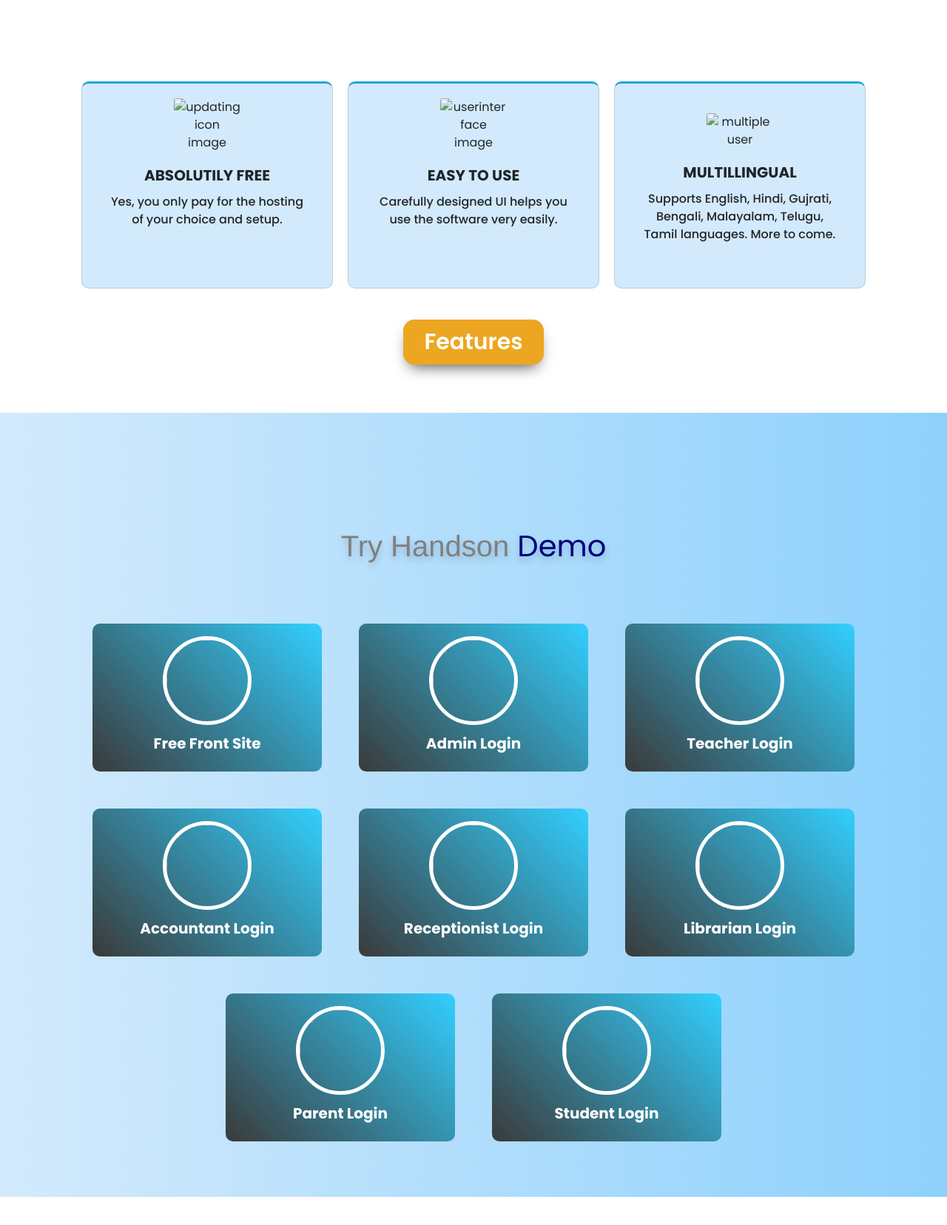
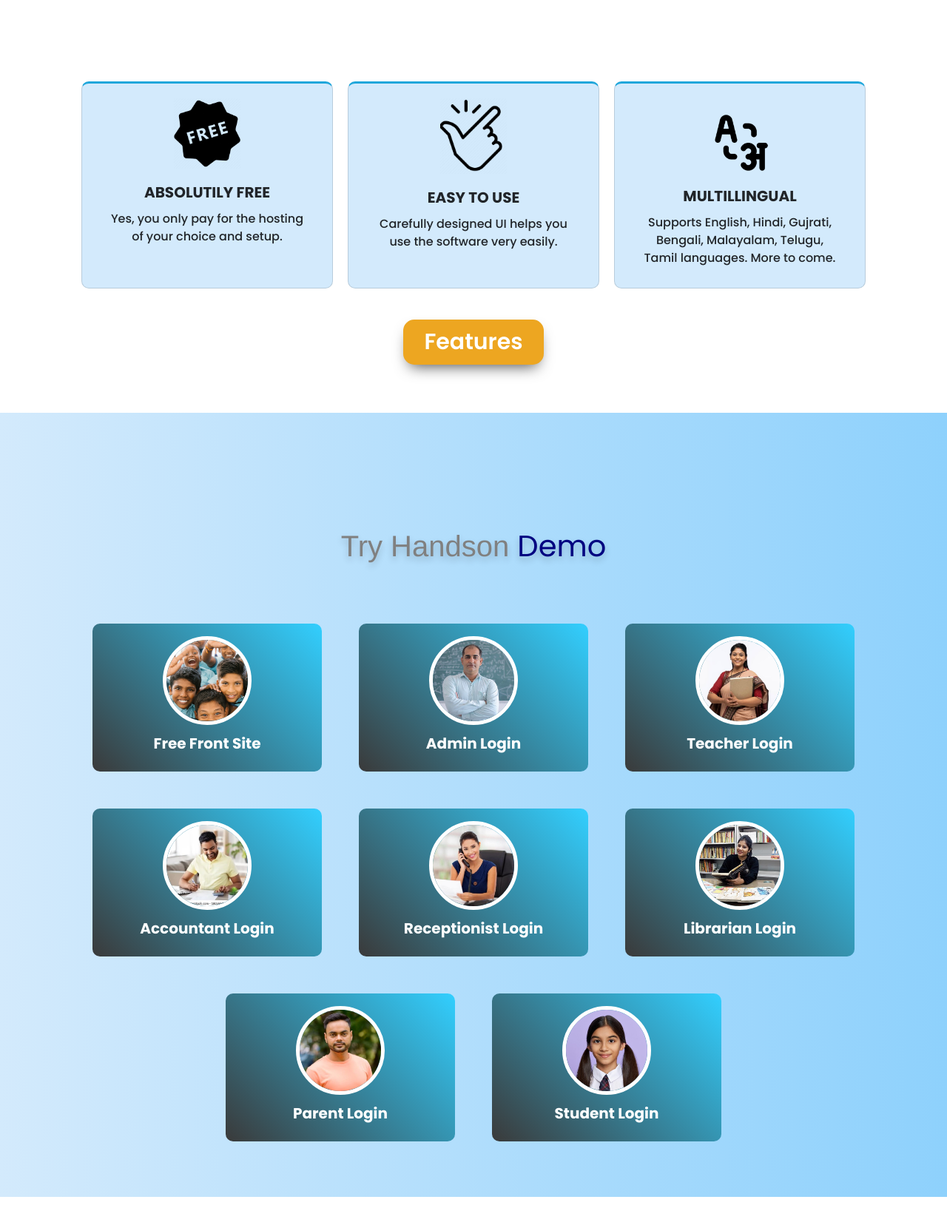
Before and after one commit to Pranjalpatil17/ONU-APP-Educational-website-using-HTML-CSS-JAVASCRIPT, a plain HTML site: page index.html in a window 1280 px wide. Shown: the part 1080-2736 px from the top of the page at 74% size. Drawn offline with nearby package versions, Linux system fonts and the light colour scheme; the site is published under a folder, as on GitHub Pages, so addresses that start at the root find nothing.

Commit message:
Add files via upload

```diff
--- a/index.html
+++ b/index.html
@@ -35,12 +35,12 @@
       <div class="navbar">
         <i class="bx bx-menu"></i>
         <div class="logo">
-          <img src="/images/logo.png" alt="" />
+          <img src="./images/logo.png" alt="" />
         </div>
         <div class="nav-links">
           <div class="sidebar-logo">
             <span class="logo-name">
-              <img src="/images/logo.png" alt=""
+              <img src="./images/logo.png" alt=""
             /></span>
             <i class="bx bx-x"></i>
           </div>
@@ -96,11 +96,11 @@
           </div>
 
           <div class="col-md-6 text-center home-img">
-            <img src="images/home2.png" class="img-fluid" alt="home-image" />
+            <img src="./images/home2.png" class="img-fluid" alt="home-image" />
           </div>
 
           <div class="col-md-12 text-left logo-section">
-            <img src="/images/People 1.png" class="people-img" alt="" />
+            <img src="./images/People 1.png" class="people-img" alt="" />
             <button class="contact-btn"><span>Contact</span></button>
           </div>
         </div>
@@ -110,10 +110,10 @@
     <section>
       <div class="middle-section">
         <div class="middle-logo1">
-          <img src="/images//logo1.png" alt="logo" />
+          <img src="./images//logo1.png" alt="logo" />
         </div>
         <div class="middle-logo2">
-          <img src="/images/logo2.png" alt="logo" />
+          <img src="./images/logo2.png" alt="logo" />
         </div>
       </div>
     </section>
@@ -127,7 +127,7 @@
           <div class="card d-flex justify-content-center align-items-center">
             <img
               class="card-img-top"
-              src="/images/image 1.png"
+              src="./images/image 1.png"
               alt="updating icon image"
             />
             <div class="card-body">
@@ -140,7 +140,7 @@
           <div class="card d-flex justify-content-center align-items-center">
             <img
               class="card-img-top"
-              src="/images/image 2.png"
+              src="./images/image 2.png"
               alt="userinterface image"
             />
             <div class="card-body">
@@ -156,7 +156,7 @@
           >
             <img
               class="card-img-top"
-              src="/images/image 3.png"
+              src="./images/image 3.png"
               alt="multiple user"
             />
             <div class="card-body">
@@ -181,49 +181,49 @@
           <div class="flex-container">
             <div class="flex-box">
               <a href="#" class="btn"
-                ><img src="/img/1.png" class="profile-img" />
+                ><img src="./img/1.png" class="profile-img" />
                 <p id="text-name">Free Front Site</p>
               </a>
             </div>
             <div class="flex-box">
               <a href="#" class="btn"
-                ><img src="/img/2.jpg" class="profile-img" />
+                ><img src="./img/2.jpg" class="profile-img" />
                 <p id="text-name">Admin Login</p>
               </a>
             </div>
             <div class="flex-box">
               <a href="#" class="btn"
-                ><img src="/img/3.jpg" class="profile-img" />
+                ><img src="./img/3.jpg" class="profile-img" />
                 <p id="text-name">Teacher Login</p>
               </a>
             </div>
             <div class="flex-box">
               <a href="#" class="btn"
-                ><img src="/img/4.jpg" class="profile-img" />
+                ><img src="./img/4.jpg" class="profile-img" />
                 <p id="text-name">Accountant Login</p>
               </a>
             </div>
             <div class="flex-box">
               <a href="#" class="btn"
-                ><img src="/img/5.jpg" class="profile-img" />
+                ><img src="./img/5.jpg" class="profile-img" />
                 <p id="text-name">Receptionist Login</p>
               </a>
             </div>
             <div class="flex-box">
               <a href="#" class="btn"
-                ><img src="/img/6.jpg" class="profile-img" />
+                ><img src="./img/6.jpg" class="profile-img" />
                 <p id="text-name">Librarian Login</p>
               </a>
             </div>
             <div class="flex-box">
               <a href="#" class="btn"
-                ><img src="/img/7.jpg" class="profile-img" />
+                ><img src="./img/7.jpg" class="profile-img" />
                 <p id="text-name">Parent Login</p>
               </a>
             </div>
             <div class="flex-box">
               <a href="#" class="btn"
-                ><img src="/img/8.jpg" class="profile-img" />
+                ><img src="./img/8.jpg" class="profile-img" />
                 <p id="text-name">Student Login</p>
               </a>
             </div>
@@ -233,7 +233,7 @@
       <section id="accordion-section">
         <div class="accordion">
           <div class="image-box">
-            <img src="images/mainImg.png" alt="" />
+            <img src="./images/mainImg.png" alt="" />
           </div>
           <div class="accordion-text">
             <div class="title">FAQ</div>
```
